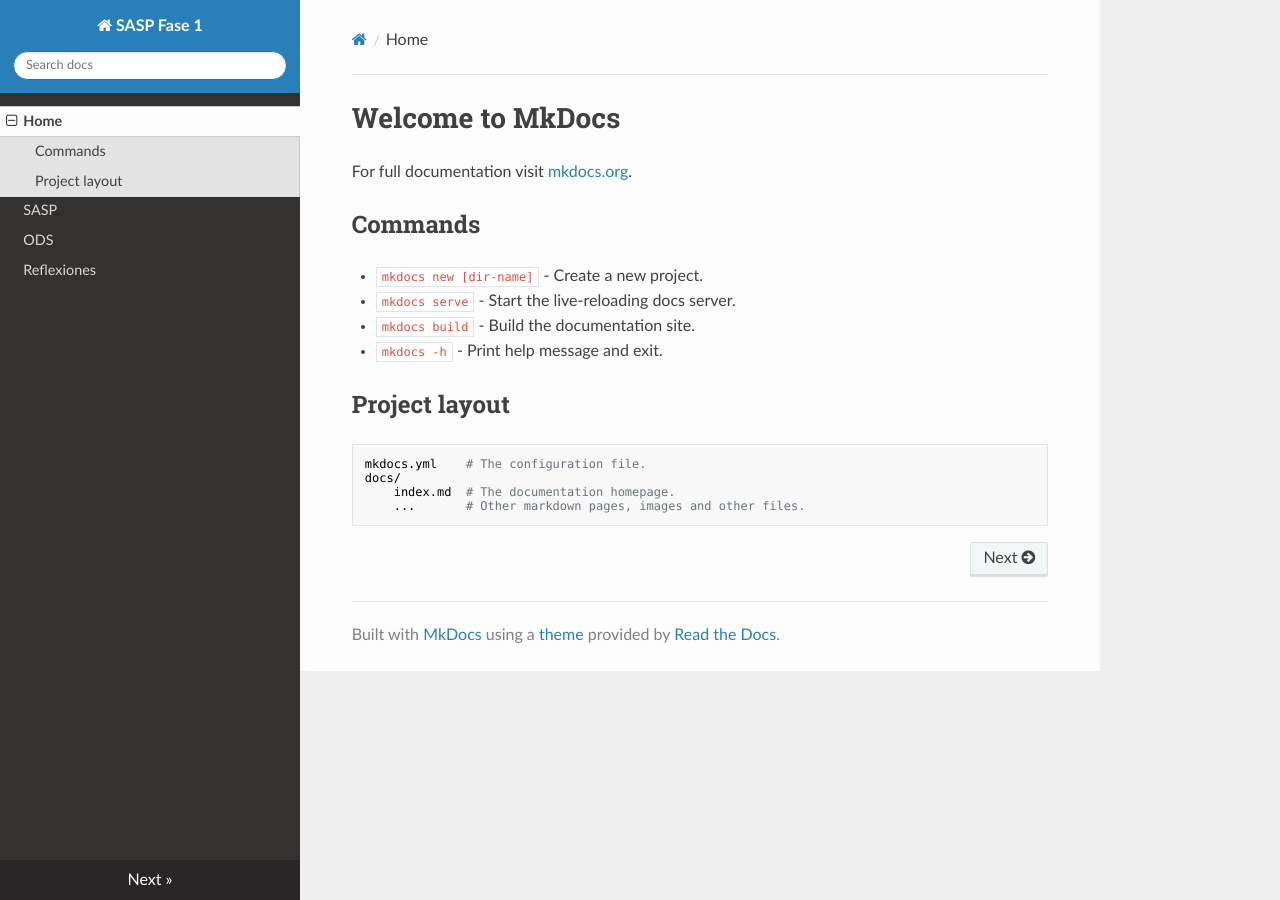
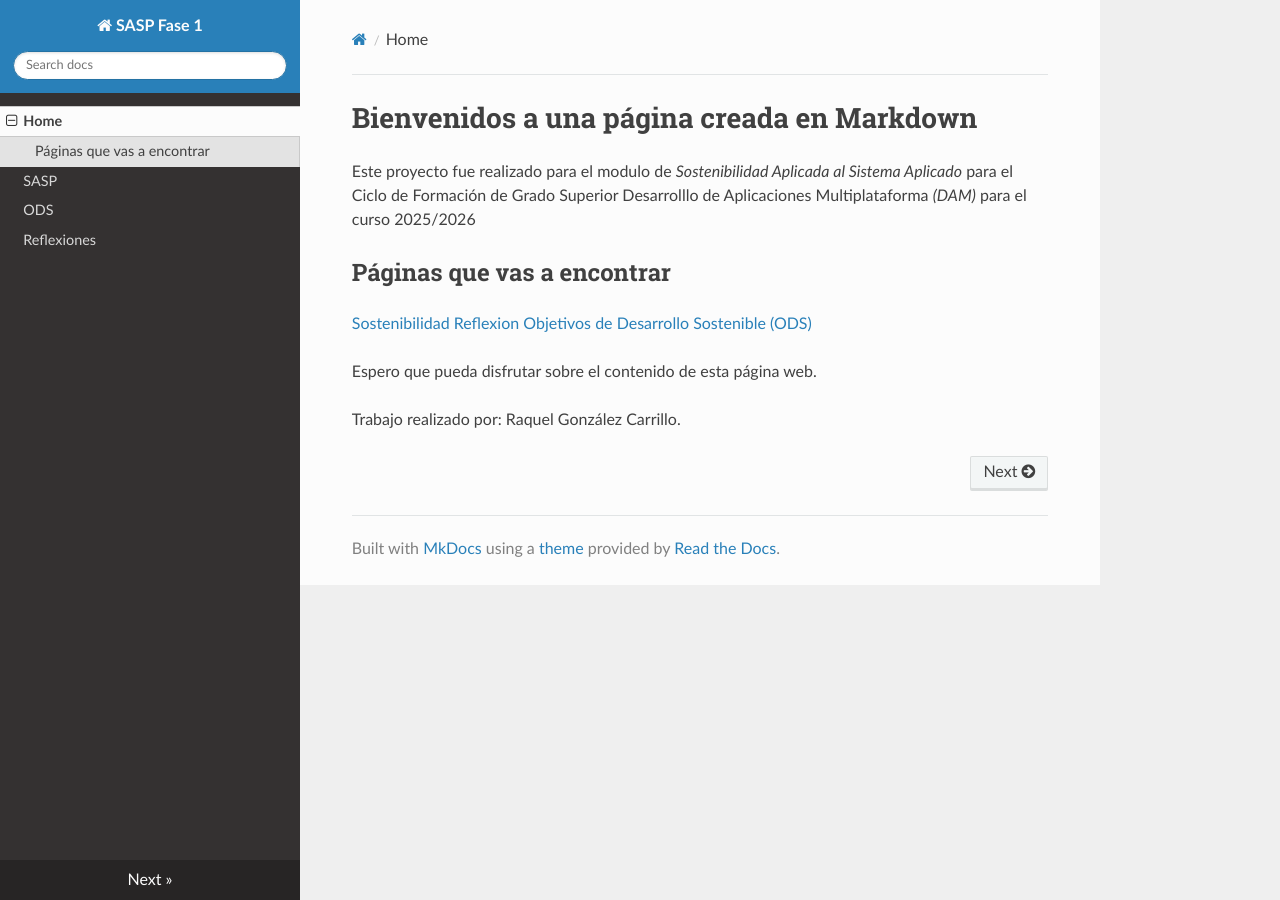
Before and after one commit to rgoncar723/SASP_Fase1_Src, an MkDocs documentation site: the page built from docs/index.md, in a window 1280 px wide. Built offline with MkDocs 1.6.1, drawn with Linux system fonts in a browser that asks for light colours; nearby versions of some CDN libraries.

Commit message:
Correcion gramatical de sostenibilidad y ods, y mejora presentacion de index

```diff
--- a/docs/index.md
+++ b/docs/index.md
@@ -1,17 +1,12 @@
-# Welcome to MkDocs
+# Bienvenidos a una página creada en Markdown
+Este proyecto fue realizado para el modulo de *Sostenibilidad Aplicada al Sistema Aplicado* para el Ciclo de Formación de Grado Superior Desarrolllo de Aplicaciones Multiplataforma *(DAM)* para el curso 2025/2026
 
-For full documentation visit [mkdocs.org](https://www.mkdocs.org).
+## Páginas que vas a encontrar
 
-## Commands
+[Sostenibilidad](sostenibilidad.md)
+[Reflexion](reflexion.md)
+[Objetivos de Desarrollo Sostenible (ODS)](ods.md)
 
-* `mkdocs new [dir-name]` - Create a new project.
-* `mkdocs serve` - Start the live-reloading docs server.
-* `mkdocs build` - Build the documentation site.
-* `mkdocs -h` - Print help message and exit.
+Espero que pueda disfrutar sobre el contenido de esta página web.
 
-## Project layout
-
-    mkdocs.yml    # The configuration file.
-    docs/
-        index.md  # The documentation homepage.
-        ...       # Other markdown pages, images and other files.
+Trabajo realizado por: Raquel González Carrillo.
```
Also changed, not shown: docs/ods.md (+7 -3 lines), docs/sostenibilidad.md (+5 -5 lines).
